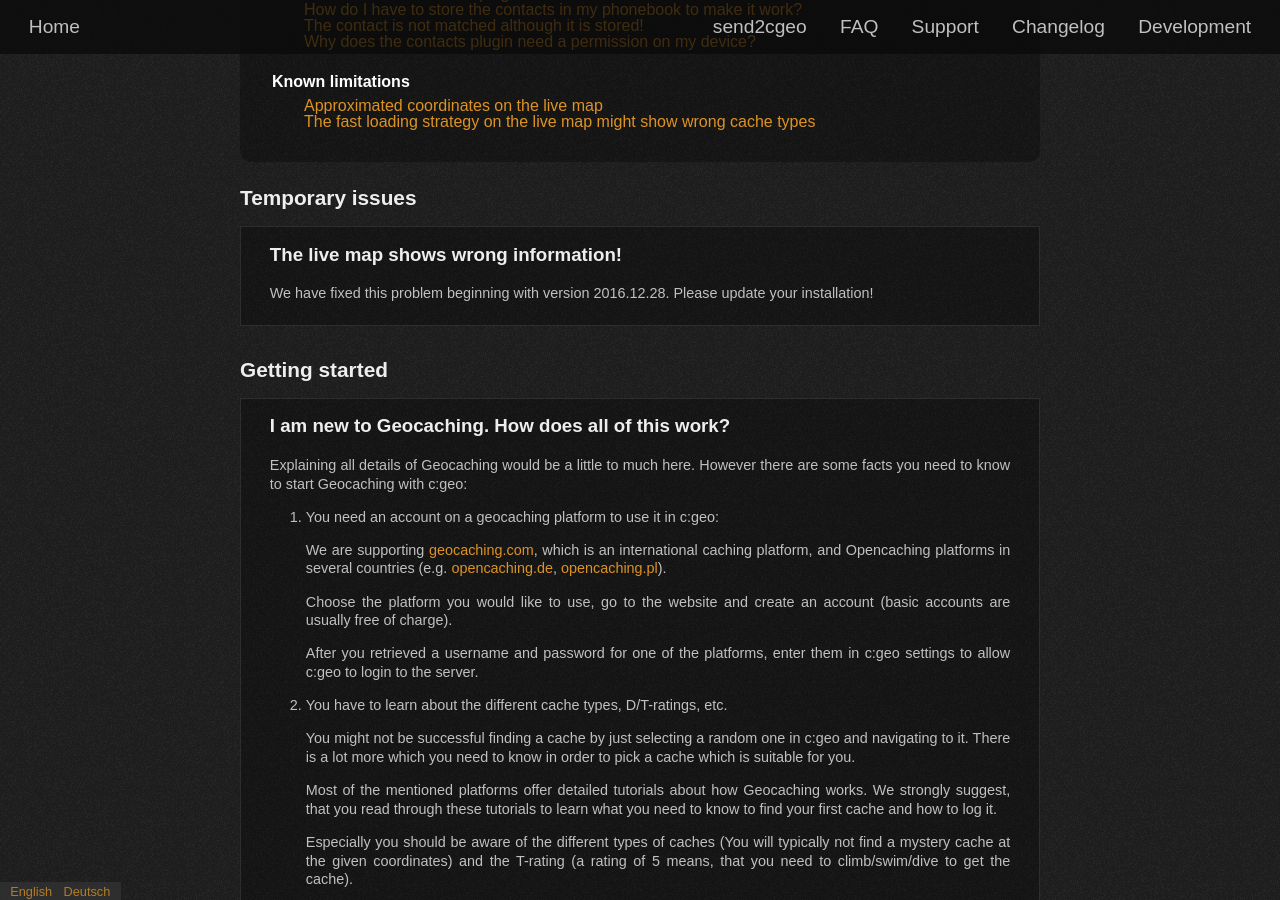
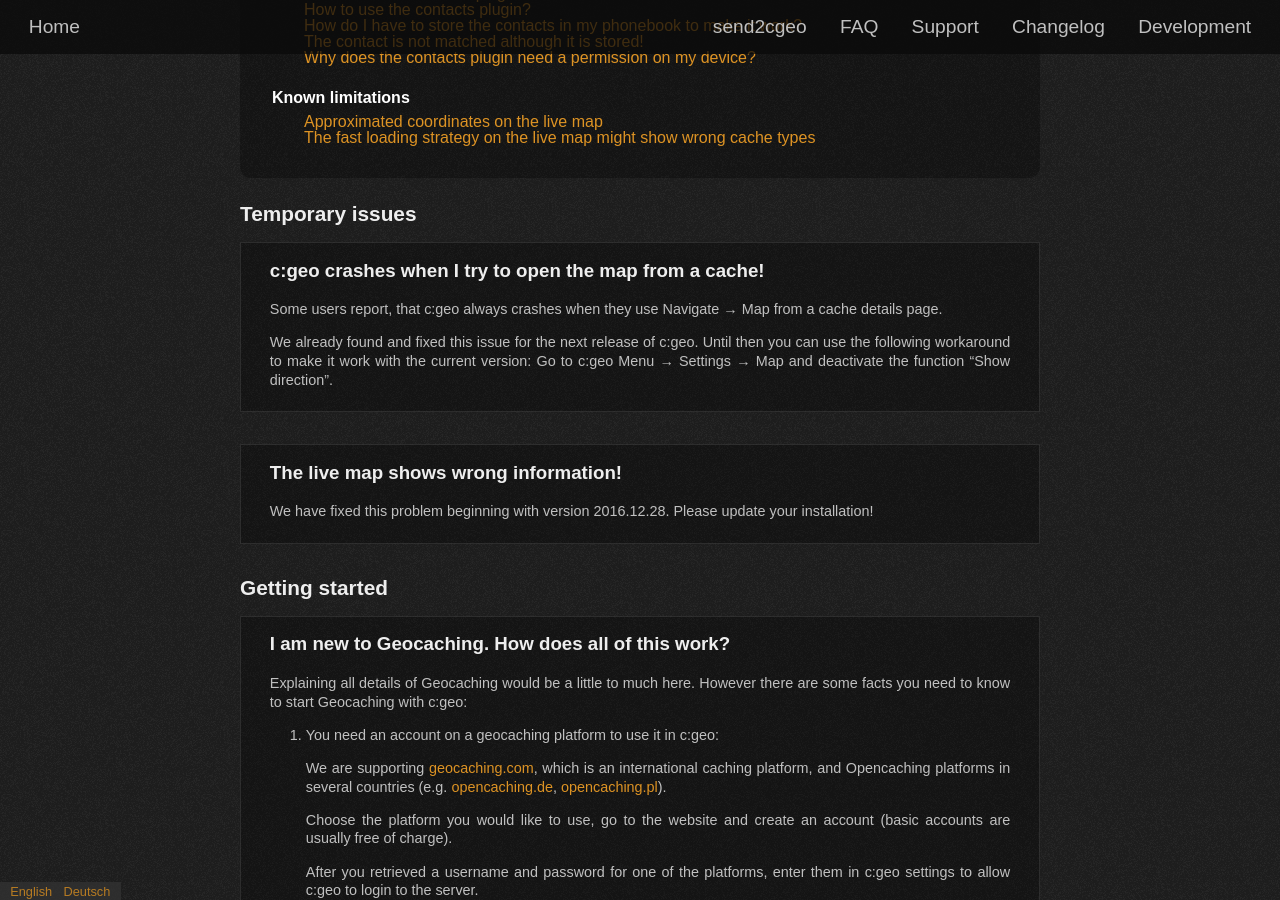
Before and after one commit to cgeo/cgeo.github.io, a Jekyll site: the page built from faq.html, in a window 1280 px wide and 900 px high, scrolled down 2511 px. Built offline with Jekyll 4.4.1, drawn with Linux system fonts in a browser that asks for light colours; some web fonts are replaced; some of the changed text lies outside the part shown.

Commit message:
FAQ: Add temporary problem
https://github.com/cgeo/cgeo/issues/6206

```diff
--- a/_data/faq.yml
+++ b/_data/faq.yml
@@ -3,6 +3,24 @@
       en: Temporary issues
       de: Temporäre Probleme
   items:
+      - id: 6206
+        en:
+            title: c:geo crashes when I try to open the map from a cache!
+            content: |
+                Some users report, that c:geo always crashes when they use Navigate → Map from a cache details page.
+
+                We already found and fixed this issue for the next release of c:geo.
+                Until then you can use the following workaround to make it work with the current version:
+                Go to c:geo Menu → Settings → Map and deactivate the function "Show direction".
+        de:
+            title: c:geo stürzt ab, wenn ich versuche die Karte für einen Cache zu öffnen!
+            content: |
+                Einige Nutzer bereichten, dass c:geo immer abstürzt, wenn sie Navigation → Karte aus den Cache-Details öffnen wollen.
+
+                Wir haben den Fehler bereits gefunden und in der kommenden Version von c:geo behoben.
+                Bis dahin könnt ihr folgenden Workaround nutzen, damit es in der aktuellen Version funktioniert:
+                Geht zu c:geo Menü → Einstellungen → Karte und deaktiviert die Funktion "Zeige Richtungslinie".
+
       - id: 6175
         en:
             title: The live map shows wrong information!
```
